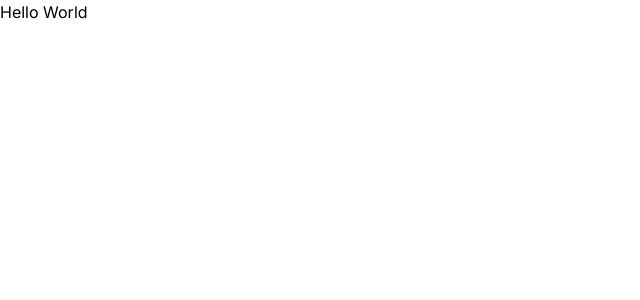
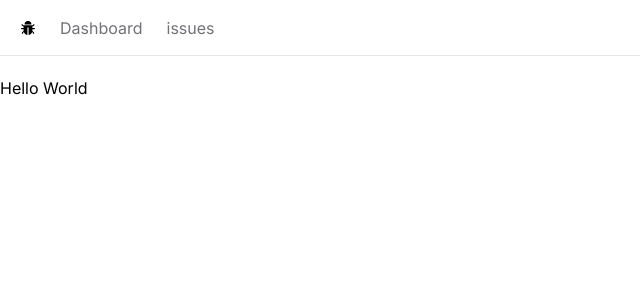
Before and after one commit to alimahdi-t/issue-tracker, a Next.js app: page / in a window 1280 px wide. Shown: the top 300 px of the page, without its empty margins (0-640 px from the left). Built offline with nearby package versions, Linux system fonts and the light colour scheme.

Commit message:
Build the navbar.

```diff
--- /dev/null
+++ b/app/Navbar.tsx
@@ -0,0 +1,26 @@
+import Link from "next/link";
+import { AiFillBug } from "react-icons/ai";
+
+const Navbar = () => {
+  const links = [
+    { label: "Dashboard", href: "/" },
+    { label: "issues", href: "/issues" },
+  ];
+
+  return (
+    <nav className="flex space-x-6 border-b mb-5 px-5 h-14 items-center">
+      <Link href="/">
+        <AiFillBug />
+      </Link>
+      <ul className="flex space-x-6">
+        {links.map((link) => (
+          <Link className="text-zinc-500 hover:text-zinc-800" href={link.href}>
+            {link.label}
+          </Link>
+        ))}
+      </ul>
+    </nav>
+  );
+};
+
+export default Navbar;
--- a/app/globals.css
+++ b/app/globals.css
@@ -7,10 +7,10 @@
 }
 
 @media (prefers-color-scheme: dark) {
-  :root {
-    --foreground-rgb: 255, 255, 255;
+  /*:root {*/
+  /*  --foreground-rgb: 255, 255, 255;*/
 
-  }
+  /*}*/
 }
 
 body {
--- a/app/layout.tsx
+++ b/app/layout.tsx
@@ -1,22 +1,27 @@
-import './globals.css'
-import type { Metadata } from 'next'
-import { Inter } from 'next/font/google'
+import "./globals.css";
+import type { Metadata } from "next";
+import { Inter } from "next/font/google";
+import Navbar from "@/app/Navbar";
+import React from "react";
 
-const inter = Inter({ subsets: ['latin'] })
+const inter = Inter({ subsets: ["latin"] });
 
 export const metadata: Metadata = {
-  title: 'Create Next App',
-  description: 'Generated by create next app',
-}
+  title: "Create Next App",
+  description: "Generated by create next app",
+};
 
 export default function RootLayout({
   children,
 }: {
-  children: React.ReactNode
+  children: React.ReactNode;
 }) {
   return (
     <html lang="en">
-      <body className={inter.className}>{children}</body>
+      <body className={inter.className}>
+        <Navbar />
+        <main>{children}</main>
+      </body>
     </html>
-  )
+  );
 }
--- a/package.json
+++ b/package.json
@@ -19,6 +19,7 @@
     "postcss": "8.4.31",
     "react": "18.2.0",
     "react-dom": "18.2.0",
+    "react-icons": "^4.11.0",
     "tailwindcss": "3.3.3",
     "typescript": "5.2.2"
   }
```
Also changed, not shown: 1 other file (tests, documents, lock files or other folders).
